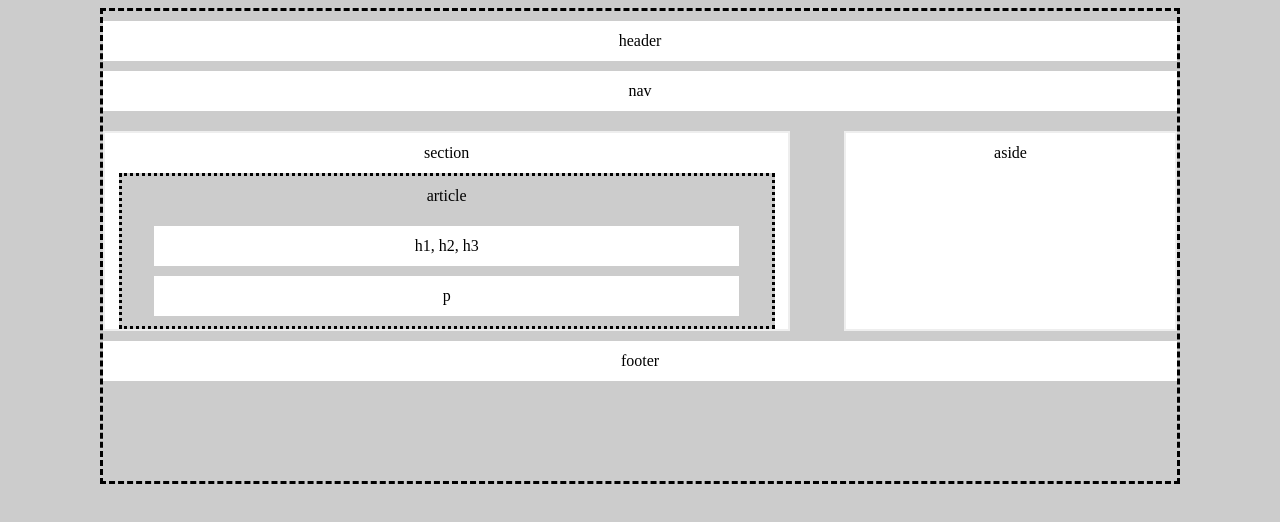
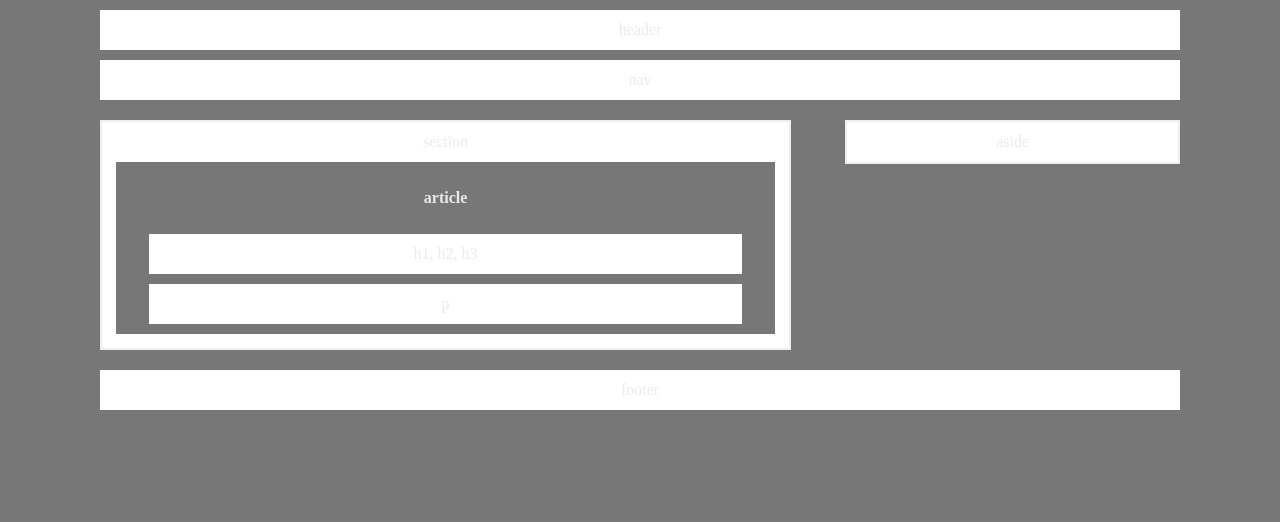
Before and after one commit to mmeder2016/HW-Wireframe, a plain HTML site: page index.html in a window 1280 px wide. Drawn offline with Linux system fonts and the light colour scheme.

Commit message:
Getting closer, need to learn how to get two boxes floating next to each other to be the same height.

```diff
--- a/index.html
+++ b/index.html
@@ -13,10 +13,11 @@
 			nav
 	</nav>
 
+	<div class="mcontent">
 		<section>
 			section
 			<article>
-			article
+				<h3>article</h3>
 				<p> h1, h2, h3 </p>
 				<p> p </p>
 			</article>
@@ -24,6 +25,7 @@
 		<aside>
 			aside
 		</aside>
+	</div>
 
 	<footer>
 			footer
--- a/style.css
+++ b/style.css
@@ -5,29 +5,40 @@
 /* Third Font Info */
 * {
   box-sizing: border-box;
-  background-color: #ccc;
+  background-color: #777;    /* 3a instructions*/
   text-align: center;
   font-size: 16px;
-  font-color: #ccc;
+  /*font-color: #777;*/
 }
 
 body {
-	border-style: dashed; /*Remove later*/
+	/*border-style: dashed;*/ /*Remove later*/
 	line-height: 40px;
 	margin-left: 100px;
 	margin-right: 100px;
+	color: #ebebeb; /* 3b instructions - font color*/
 }
-header, nav {
+header, nav, footer {
 	margin-top: 10px;
 	margin-bottom: 10px;
 	background: #fff;
 }
+footer {
+	clear: both;
+}
+.mcontent {
+	clear: both;
+	width: 100%;
+	overflow: auto;
+	/*border-style: dashed;*/
+}
 section, aside{
-	height: 200px;
+	/*height: 200px;*/
 	margin-top: 10px;
 	margin-bottom: 10px;
 	background: #fff;
 	border: 2px solid #eee;
+	overflow:auto;
 }
 section {
 	width: 64%;
@@ -40,7 +51,7 @@ aside {
 	float: right;
 }
 article {
-	border-style: dotted;
+	/*border-style: dotted;*/
 	height: 130;
 	width: 96%;
 	margin-left: 2%;
@@ -50,16 +61,9 @@ article {
 }
 p {
 	width: 90%;
-	height: 40px;
 	margin-left: 5%;
 	margin-right: 5%;
 	margin-top: 10px;
 	margin-bottom: 10px;
 	background: #fff;
 }
-footer {
-	clear: both;
-	background: #fff;
-	margin-top: 10px;
-	margin-bottom: 100px;
-}
```
Lines whose indentation alone changed are shown as unchanged.
